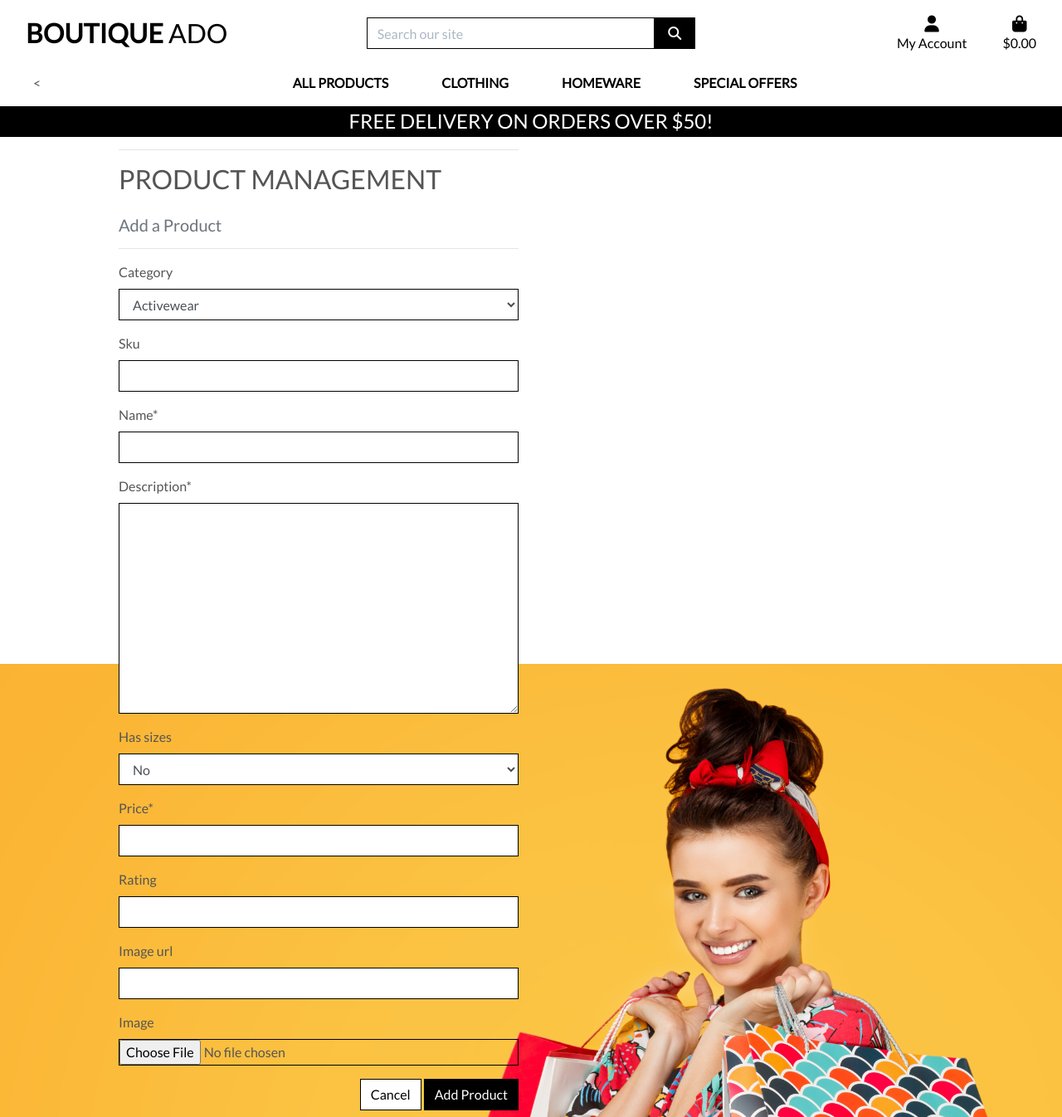
After one commit to andrezeitz/boutique_ado, a Django app: page /products/add/ in a window 1280 px wide. The commit adds this page. Shown: the whole page at 83% size. Run offline with Django 3.2, Linux system fonts and the light colour scheme; data comes from the database, SQL or seed files in the repository; some libraries are stand-ins or nearby versions.

Commit message:
finished add product functionality

```diff
--- a/bag/templates/bag/bag.html
+++ b/bag/templates/bag/bag.html
@@ -39,7 +39,11 @@
                             {% for item in bag_items %}
                                 <tr>
                                     <td class="p-3 w-25">
-                                        <img class="img-fluid rounded" src="{{ item.product.image.url }}">
+                                        {% if item.product.image %}
+                                        <img class="img-fluid rounded" src="{{ item.product.image.url }}" alt="{{ item.product.name }}">
+                                        {% else %}
+                                        <img class="img-fluid rounded" src="{{ MEDIA_URL }}noimage.png" alt="{{ item.product.name }}">
+                                        {% endif %}
                                     </td>
                                     <td class="py-3">
                                         <p class="my-0"><strong>{{ item.product.name }}</strong></p>
--- /dev/null
+++ b/products/forms.py
@@ -0,0 +1,18 @@
+from django import forms
+from .models import Product, Category
+
+
+class ProductForm(forms.ModelForm):
+
+    class Meta:
+        model = Product
+        fields = '__all__'
+
+    def __init__(self, *args, **kwargs):
+        super().__init__(*args, **kwargs)
+        categories = Category.objects.all()
+        friendly_names = [(c.id, c.get_friendly_name()) for c in categories]
+
+        self.fields['category'].choices = friendly_names
+        for field_name, field in self.fields.items():
+            field.widget.attrs['class'] = 'border-black rounded-0'
--- /dev/null
+++ b/products/templates/products/add_product.html
@@ -0,0 +1,37 @@
+{% extends "base.html" %}
+{% load static %}
+
+{% block page_header %}
+    <div class="container header-container">
+        <div class="row">
+            <div class="col"></div>
+        </div>
+    </div>
+{% endblock %}
+
+{% block content %}
+    <div class="overlay"></div>
+    <div class="container">
+        <div class="row">
+            <div class="col-12 col-md-6">
+                <hr>
+                <h2 class="logo-font mb-4">Product Management</h2>
+                <h5 class="text-muted">Add a Product</h5>
+                <hr>
+            </div>
+        </div>
+
+        <div class="row">
+            <div class="col-12 col-md-6">
+                <form method="POST" action="{% url 'add_product' %}" class="form mb-2" enctype="multipart/form-data">
+                    {% csrf_token %}
+                    {{ form | crispy }}
+                    <div class="text-right">
+                        <a class="btn btn-outline-black rounded-0" href="{% url 'products' %}">Cancel</a>
+                        <button class="btn btn-black rounded-0" type="submit">Add Product</button>
+                    </div>
+                </form>
+            </div>
+        </div>
+    </div>
+{% endblock %}
--- a/products/urls.py
+++ b/products/urls.py
@@ -3,5 +3,6 @@ from . import views
 
 urlpatterns = [
     path('', views.all_products, name='products'),
-    path('<product_id>', views.product_detail, name='product_detail'),
+    path('<int:product_id>/', views.product_detail, name='product_detail'),
+    path('add/', views.add_product, name='add_product'),
 ]
--- a/products/views.py
+++ b/products/views.py
@@ -4,6 +4,7 @@ from django.db.models import Q
 from django.db.models.functions import Lower
 
 from .models import Product, Category
+from .forms import ProductForm
 
 # Create your views here.
 
@@ -67,3 +68,24 @@ def product_detail(request, product_id):
     }
 
     return render(request, 'products/product_detail.html', context)
+
+
+def add_product(request):
+    """ Add a product to the store """
+    if request.method == 'POST':
+        form = ProductForm(request.POST, request.FILES)
+        if form.is_valid():
+            form.save()
+            messages.success(request, 'Successfully added product!')
+            return redirect(reverse('add_product'))
+        else:
+            messages.error(request, 'Failed to add product. Please ensure the form is valid.')
+    else:
+        form = ProductForm()
+
+    template = 'products/add_product.html'
+    context = {
+        'form': form,
+    }
+
+    return render(request, template, context)
--- a/templates/base.html
+++ b/templates/base.html
@@ -70,7 +70,7 @@
                         <div class="dropdown-menu border-0" aria-labelledby="user-options">
                             {% if request.user.is_authenticated %}
                                 {% if request.user.is_superuser %}
-                                    <a href="" class="dropdown-item">Product Management</a>
+                                    <a href="{% url 'add_product' %}" class="dropdown-item">Product Management</a>
                                 {% endif %}
                                 <a href="{% url 'profile' %}" class="dropdown-item">My Profile</a>
                                 <a href="{% url 'account_logout' %}" class="dropdown-item">Logout</a>
--- a/templates/includes/mobile-top-header.html
+++ b/templates/includes/mobile-top-header.html
@@ -30,7 +30,7 @@
     <div class="dropdown-menu border-0" aria-labelledby="user-options">
         {% if request.user.is_authenticated %}
             {% if request.user.is_superuser %}
-                <a href="{% url 'account_logout' %}" class="dropdown-item">Product Management</a>
+                <a href="{% url 'add_product' %}" class="dropdown-item">Product Management</a>
             {% endif %}
             <a href="" class="dropdown-item">My Profile</a>
             <a href="{% url 'account_logout' %}" class="dropdown-item">Logout</a>
```
Also changed, not shown: profiles/views.py (+6 -2 lines), templates/includes/toasts/toast_success.html (+8 -2 lines).
